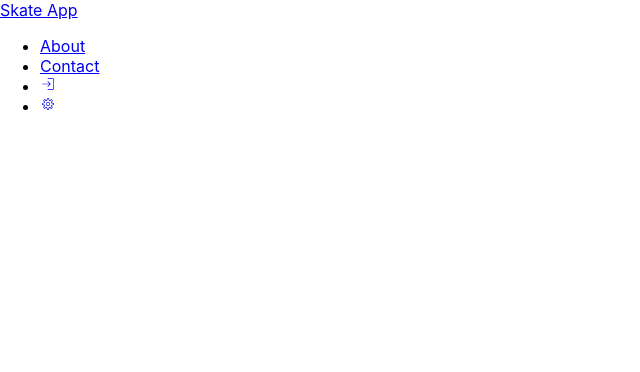
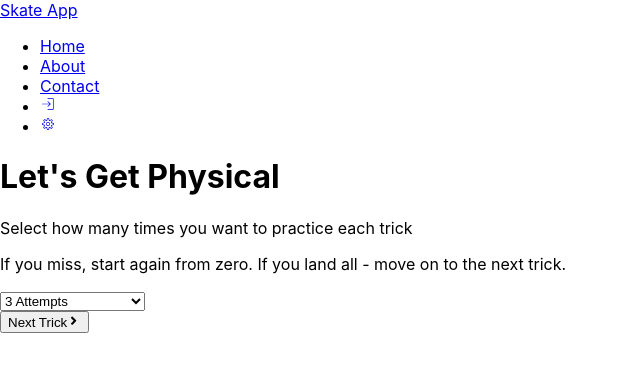
Before and after one commit to DLong86/game-of-skate, a React (Create React App) app: page /warm-up in a window 1280 px wide. Shown: the top 372 px of the page, without its empty margins (0-640 px from the left). Built offline with nearby package versions, Linux system fonts and the light colour scheme.

Commit message:
Added - WarmUp functionality

```diff
--- a/package.json
+++ b/package.json
@@ -6,6 +6,7 @@
     "@testing-library/jest-dom": "^5.17.0",
     "@testing-library/react": "^13.4.0",
     "@testing-library/user-event": "^13.5.0",
+    "express": "^4.18.2",
     "react": "^18.2.0",
     "react-dom": "^18.2.0",
     "react-icons": "^5.0.1",
--- a/src/App.js
+++ b/src/App.js
@@ -3,6 +3,7 @@ import { Link, BrowserRouter, Routes, Route } from "react-router-dom";
 import Navbar from "./components/Navbar";
 import DifficultyPage from "./pages/DifficultyPage";
 import Home from "./pages/Home";
+import WarmUp from "./pages/WarmUp";
 
 function App() {
   const [difficulty, setDifficulty] = useState("chill");
@@ -26,6 +27,7 @@ function App() {
           }
         />
         <Route path="/home" element={<Home />} />
+        <Route path="/warm-up" element={<WarmUp />} />
       </Routes>
     </div>
   );
--- a/src/components/Navbar.jsx
+++ b/src/components/Navbar.jsx
@@ -9,6 +9,9 @@ export default function Navbar() {
         <Link to="/">Skate App</Link>
       </div>
       <ul>
+        <li>
+          <Link to="/home">Home</Link>
+        </li>
         <li>
           <Link to="/about">About</Link>
         </li>
--- a/src/data/easyTricks.json
+++ b/src/data/easyTricks.json
@@ -5,5 +5,20 @@
   { "id": 4, "trick": "nollie" },
   { "id": 5, "trick": "shuvit" },
   { "id": 6, "trick": "pop shuvit" },
-  { "id": 7, "trick": "front pop" }
+  { "id": 7, "trick": "front pop" },
+  { "id": 8, "trick": "heelflip" },
+  { "id": 9, "trick": "half-cab" },
+  { "id": 10, "trick": "nollie back-180" },
+  { "id": 11, "trick": "fakie shuvit" },
+  { "id": 12, "trick": "fakie front-shuv" },
+  { "id": 13, "trick": "fakie back-180" },
+  { "id": 14, "trick": "kickflip" },
+  { "id": 15, "trick": "fakie kickflip" },
+  { "id": 16, "trick": "nollie heelflip" },
+  { "id": 17, "trick": "switch front-180" },
+  { "id": 18, "trick": "fakie heelflip" },
+  { "id": 19, "trick": "half-cab flip" },
+  { "id": 20, "trick": "frontside flip" },
+  { "id": 21, "trick": "varial flip" },
+  { "id": 22, "trick": "full cab" }
 ]
--- /dev/null
+++ b/src/hooks/useEasyTrick.js
@@ -0,0 +1,11 @@
+import easyTricks from "../data/easyTricks.json";
+
+const useEasyTrick = () => {
+  const data = easyTricks;
+  const loading = false;
+  const error = null;
+
+  return { data, loading, error };
+};
+
+export default useEasyTrick;
--- /dev/null
+++ b/src/hooks/useTrickData.js
@@ -0,0 +1,16 @@
+import { useState, useEffect } from "react";
+import useEasyTrick from "./useEasyTrick";
+
+export default function useTrickData() {
+  const { data, loading } = useEasyTrick();
+  const [trickList, setTrickList] = useState([]);
+
+  useEffect(() => {
+    if (!loading && data) {
+      const tricks = data.map((item) => item.trick);
+      setTrickList(tricks);
+    }
+  }, [loading, data]);
+
+  return [trickList, setTrickList];
+}
--- a/src/pages/DifficultyPage.jsx
+++ b/src/pages/DifficultyPage.jsx
@@ -5,22 +5,27 @@ import { Link } from "react-router-dom";
 export default function DifficultyPage({ onDifficultyChange, difficulty }) {
   return (
     <div className="flex flex-row">
+      <Link to="/home">
         <Button
           text="chill"
           value="chill"
           onClick={(e) => onDifficultyChange(e.target.value)}
         />
+      </Link>
+      <Link to="/home">
         <Button
           text="challenge"
           value="challenge"
           onClick={(e) => onDifficultyChange(e.target.value)}
         />
+      </Link>
+      <Link to="/home">
         <Button
           text="hard"
           value="hard"
           onClick={(e) => onDifficultyChange(e.target.value)}
         />
-      <Link to="/home">Enter</Link>
+      </Link>
     </div>
   );
 }
--- a/src/pages/Home.jsx
+++ b/src/pages/Home.jsx
@@ -13,7 +13,9 @@ export default function Home() {
         AI.
       </p>
       <div className="flex flex-row">
-        <Button text="Warm-up" />
+        <Link to="/warm-up">
+          <Button text="Warm-up" />
+        </Link>
         <Button text="S.K.A.T.E" />
       </div>
       <Link to="/">
--- a/src/pages/WarmUp.jsx
+++ b/src/pages/WarmUp.jsx
@@ -0,0 +1,85 @@
+import React, { useState, useEffect } from "react";
+import { FaAngleRight } from "react-icons/fa";
+import useEasyTrick from "../hooks/useEasyTrick";
+import useTrickData from "../hooks/useTrickData";
+
+export default function WarmUp() {
+  const [trickAttempts, setTrickAttempts] = useState(3);
+  const [trick, setTrick] = useState("");
+  const { data, loading, error } = useEasyTrick();
+  const [trickList, setTrickList] = useTrickData();
+
+  const [usedTricks, setUsedTricks] = useState([]);
+
+  function getRandomTrick(tricks) {
+    if (tricks.length === 0) {
+      console.log("No more tricks available");
+      return;
+    }
+
+    const randomIndex = Math.floor(Math.random() * tricks.length);
+    const item = tricks[randomIndex];
+    setTrick(item);
+    setUsedTricks((prevUsedTricks) => [...prevUsedTricks, item]);
+    const updatedTricks = tricks.filter((_, index) => index !== randomIndex);
+    setTrickList(updatedTricks);
+  }
+
+  const options = [
+    { value: "", text: "--Choose an option--" },
+    { value: 3, text: "3 Attempts" },
+    { value: 5, text: "5 Attempts" },
+    { value: 7, text: "7 Attempts" },
+    { value: 10, text: "10 Attempts" },
+    { value: 15, text: "15 Attempts" },
+    { value: 25, text: "25 Attempts" },
+  ];
+
+  const handleChange = (event) => {
+    setTrickAttempts(event.target.value);
+  };
+
+  let numberOfTricks = 6;
+
+  const handleNextTrick = () => {
+    numberOfTricks -= 1;
+    if (numberOfTricks === 0) {
+      console.log("You got them all! Nice!");
+      return;
+    } else if (numberOfTricks > 0) {
+      console.log(`${numberOfTricks} tricks remaining`);
+      getRandomTrick(trickList);
+    }
+  };
+
+  return (
+    <div>
+      <div className="">
+        <h1>Let's Get Physical</h1>
+        <p>Select how many times you want to practice each trick</p>
+        <p>
+          If you miss, start again from zero. If you land all - move on to the
+          next trick.
+        </p>
+      </div>
+      <div className="">
+        <select value={trickAttempts} onChange={handleChange}>
+          {options.map((option) => (
+            <option key={option.value} value={option.value}>
+              {option.text}
+            </option>
+          ))}
+        </select>
+      </div>
+      <div className="">
+        <button onClick={handleNextTrick}>
+          Next Trick
+          <FaAngleRight />
+        </button>
+      </div>
+      <div className="">
+        <h1>{trick}</h1>
+      </div>
+    </div>
+  );
+}
```
Also changed, not shown: 1 other file (tests, documents, lock files or other folders). Lines whose indentation alone changed are shown as unchanged.
